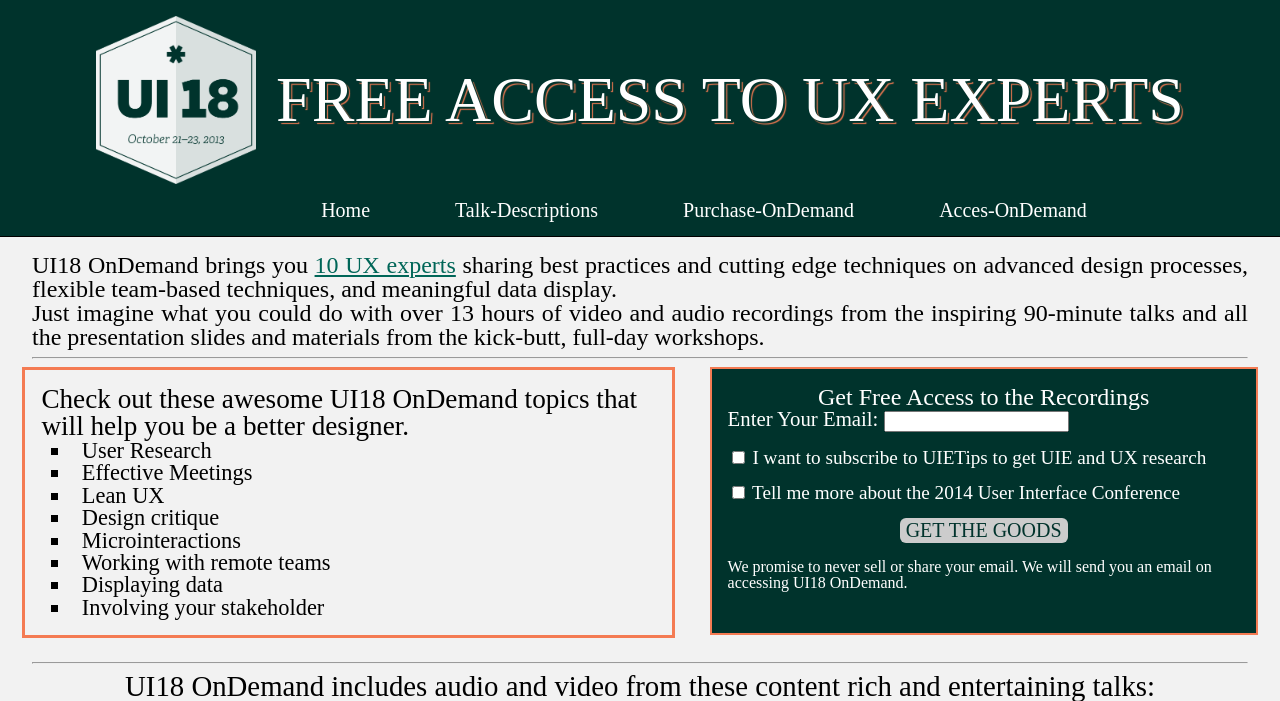
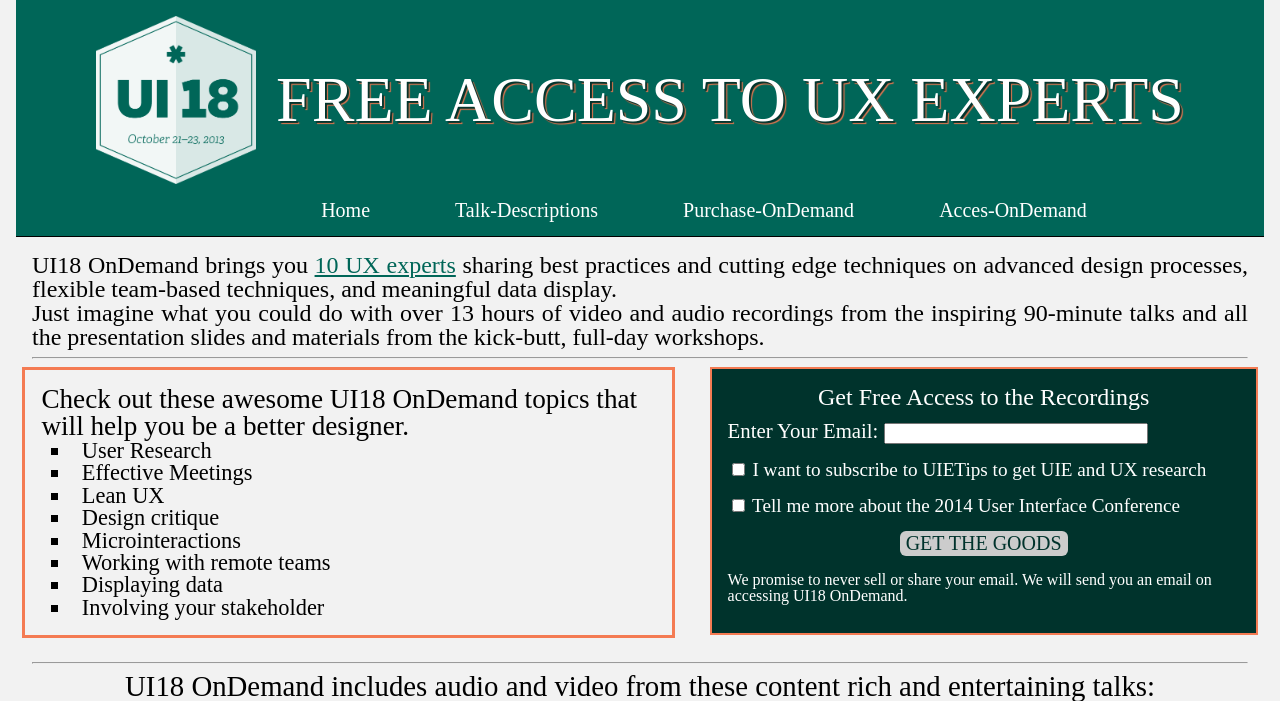
Before and after one commit to ajmatic/adamlamagna, a PHP site: page /uie/uidesign2.html in a window 1280 px wide. Shown: the top 701 px of the page. Run offline with PHP 8.4, Linux system fonts and the light colour scheme; some web fonts are replaced.

Commit message:
changed color

```diff
--- a/uie/css/uidesign2.css
+++ b/uie/css/uidesign2.css
@@ -5,7 +5,9 @@
 }
 
 #header {
-	background: #00332c;
+	width: 95%;
+	margin: 0 auto;
+	background: #006658;
 	border-bottom: 0.063rem solid;
 	text-align: center;
 	padding: 1rem;
@@ -122,10 +124,16 @@
  	color: white;
  	font-size: 1.5rem;
 	text-align: center;
+	padding-bottom: .8rem;
  }
 
  #email1 {
  	font-size: 1.3rem;
+ }
+
+ #email {
+ 	display: inline-block;
+	width: 50%;
  }
 
  #tips1 {
```
